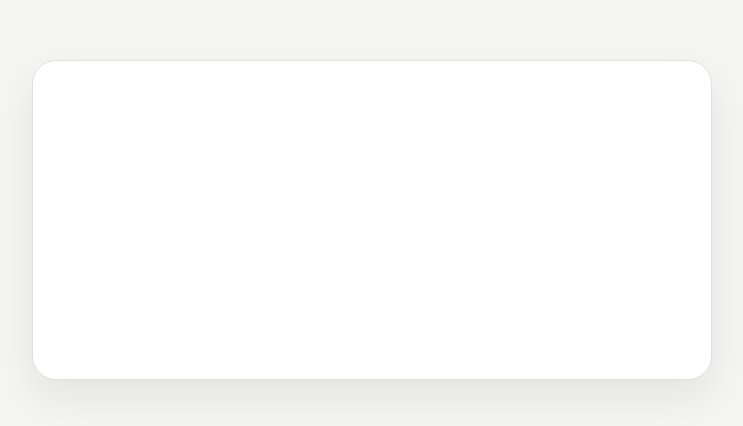
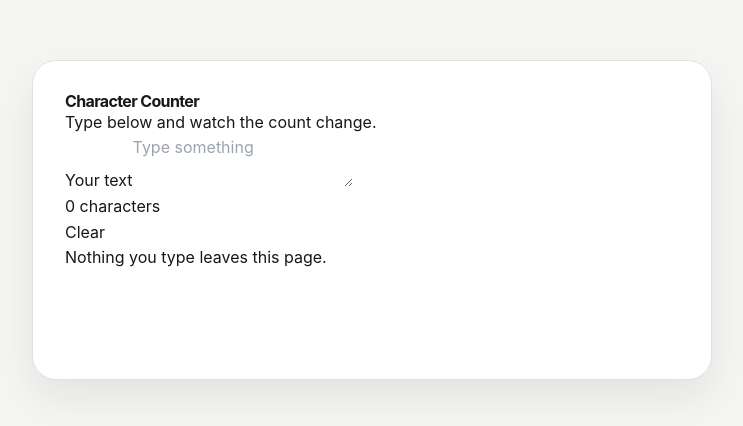
Before and after one commit to ThanhNV121097/project-89915c90, a Next.js app in the folder code/frontend/: page / in a window 1280 px wide. Shown: the part 180-606 px from the top of the page, without its empty margins (268-1011 px from the left). Built offline with nearby package versions, Linux system fonts and the light colour scheme.

Commit message:
fix approved copy for character counter

```diff
--- a/code/frontend/app/page.tsx
+++ b/code/frontend/app/page.tsx
@@ -2,7 +2,24 @@ export default function HomePage() {
   return (
     <main className="page-shell">
       <section className="card-shell" aria-label="Character counter">
-        {/* Story components mount here. */}
+        <h1 id="title">Character Counter</h1>
+        <p>Type below and watch the count change.</p>
+
+        <div className="composer">
+          <label htmlFor="input">Your text</label>
+          <textarea id="input" aria-describedby="count hint" placeholder="Type something" />
+          <div className="meta">
+            <div className="count" id="count" aria-live="polite">
+              <span>0</span> characters
+            </div>
+            <button type="button" id="clear">
+              Clear
+            </button>
+          </div>
+          <p className="hint" id="hint">
+            Nothing you type leaves this page.
+          </p>
+        </div>
       </section>
     </main>
   );
```
